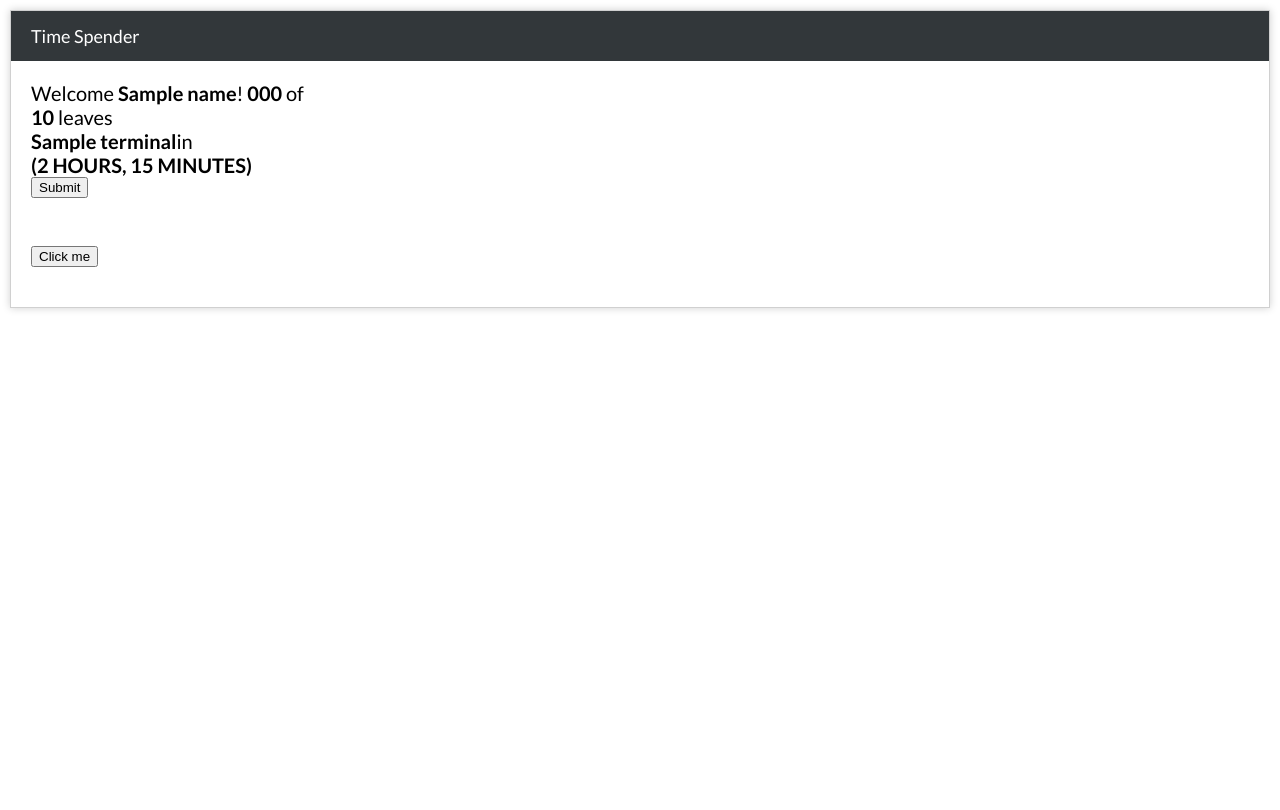
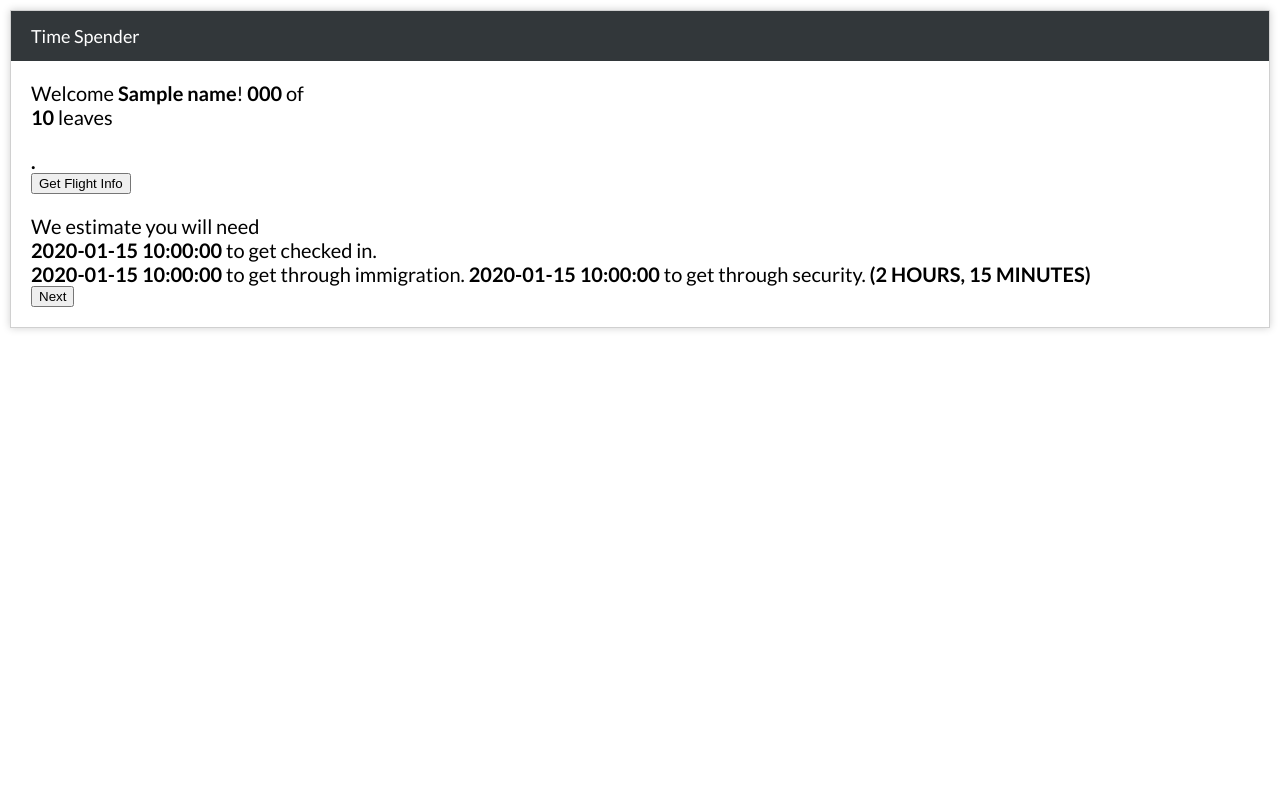
Before and after one commit to marikalam/changi, a Flask app: template templates/form_action.html in a window 1280 px wide. Before the commit the page ends 311 px from the top, so only its background shows below. Run offline with Flask 2, Linux system fonts and the light colour scheme; the template is opened without the code that fills it: most values are stand-ins (such as "Sample title", 1, 10 or a date in 2020).

Commit message:
added before boarding html

```diff
--- a/app.py
+++ b/app.py
@@ -29,6 +29,11 @@
 def checkbox():
     return render_template('checkbox_action.html')
 
+
+@app.route('/beforeBoarding/', methods=['GET'])
+def beforeBoarding():
+    return render_template('before_boarding.html')
+
 # Run the app :)
 if __name__ == '__main__':
   app.run(
--- /dev/null
+++ b/templates/before_boarding.html
@@ -0,0 +1,6 @@
+<a href="/checkbox">
+  <button>YES</button>
+</a>
+<a href="/checkbox">
+  <button>No, take me straight to the flight.</button>
+</a>
--- a/templates/form_action.html
+++ b/templates/form_action.html
@@ -3,10 +3,34 @@
         <title>Changi Confirm</title>
         <link rel=stylesheet type=text/css href="{{ url_for('static', filename='style.css') }}">
         <link href="https://fonts.googleapis.com/css?family=Lato:300,300i,400,400i,700,700i" rel="stylesheet">
-    </head>
-    <body>
 
-        <div class="bottomAnim">
+        <script src="https://ajax.googleapis.com/ajax/libs/jquery/1.12.4/jquery.min.js"></script>
+
+        <script type="text/javascript">
+                  function getFlightInfo() {
+                    var settings = {
+                          "async": true,
+                          "crossDomain": true,
+                          "url": "https://flifo-qa.api.aero/flifo/v3/flight/SIN/UA/896/d",
+                          "method": "GET",
+                          "headers": {
+                            "x-apikey": "2cfd0827f82ceaccae7882938b4b1627",
+                            "cache-control": "no-cache",
+                            "postman-token": "d345eb2b-a556-b114-af2e-af1e5c3b599e"
+                          }
+                        }
+
+                        $.ajax(settings).done(function (response) {
+                          console.log(response);
+                          document.getElementById("airportCode").innerHTML = response["airportCode"];
+                          document.getElementById("status").innerHTML = response["flightrecord"]["statusText"];
+                          document.getElementById("gate").innerHTML = response["flightrecord"]["statusText"];
+
+                        });
+                  }
+            </script>
+            </head>
+            <body>
 
             <div id="container">
                 <div class="title">
@@ -16,41 +40,23 @@
                     Welcome <strong>{{name}}</strong>!
                     <strong>{{flightcode}}</strong> of  <br>
                     <strong>{{airline}}</strong> leaves<br>
-                    <strong>{{terminal}}</strong>in<br>
+                    <strong><p id="demo"></p>.</strong><br> <!-- ["flightrecord"]["gate"] -->
+
+                     <button onclick="getFlightInfo()">Get Flight Info</button>
+                    <p id="demo"></p>
+                    We estimate you will need<br>
+                    <strong>{{checkinTime}}</strong> to get checked in.<br>
+                    <strong>{{immigrationTime}}</strong> to get through immigration.
+                    <strong>{{securityTime}}</strong> to get through security.
+
                     <strong>(2 HOURS, 15 MINUTES)</strong><br>
 
-                    <a href="/checkbox">
-                       <button>Submit</button>
+
+                    <a href="/beforeBoarding">
+                       <button>Next</button>
                     </a>
 
-                    <br><br><br>
-                    <button onclick="myFunction()">Click me</button>
-
-
-
-                    <p id="flightInfo"></p>
-                    <script>
-                    function myFunction() {}
-                        var settings = {
-                          "async": true,
-                          "crossDomain": true,
-                          "url": "https://flifo-qa.api.aero/flifo/v3/flight/SIN/SQ/5333/a",
-                          "method": "GET",
-                          "headers": {
-                            "x-apikey": "2cfd0827f82ceaccae7882938b4b1627",
-                            "cache-control": "no-cache",
-                            "postman-token": "7e164a8e-f4f6-07a4-04cd-e40cc085133f"
-                          }
-                        $.ajax(settings).done(function (response) {
-                          console.log(response);
-
-                        });
-                                                  document.getElementById("flightInfo").innerHTML = "hi";
-
-                    }
-                    </script>
                 </div>
-            </div>
         </div>
     </body>
 </html>
```
Also changed, not shown: templates/checkbox_action.html (+8 -3 lines).
